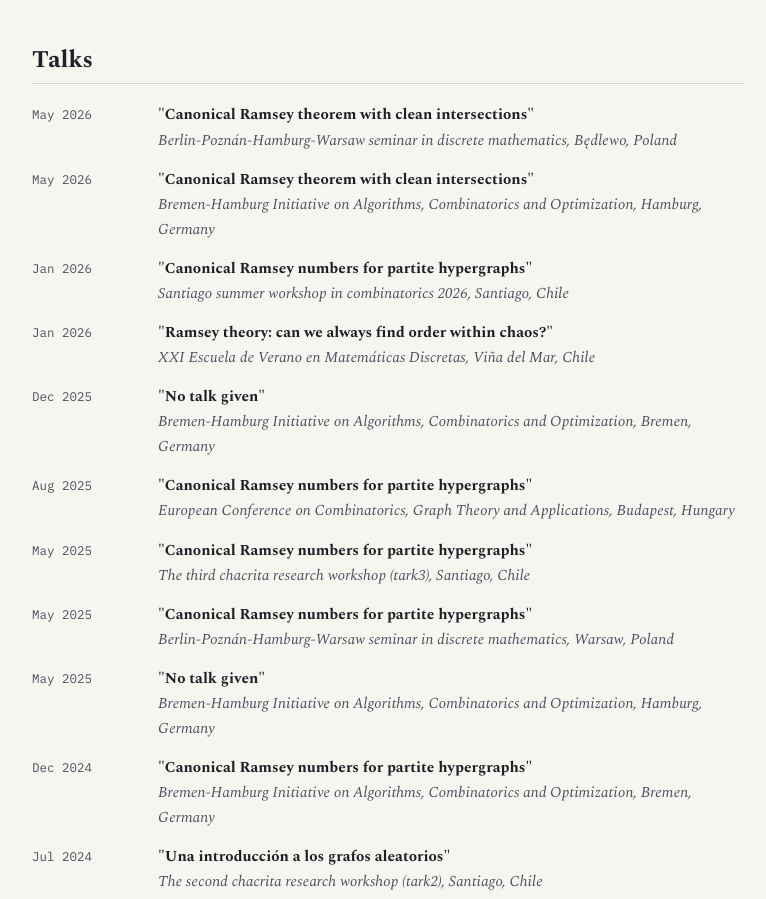
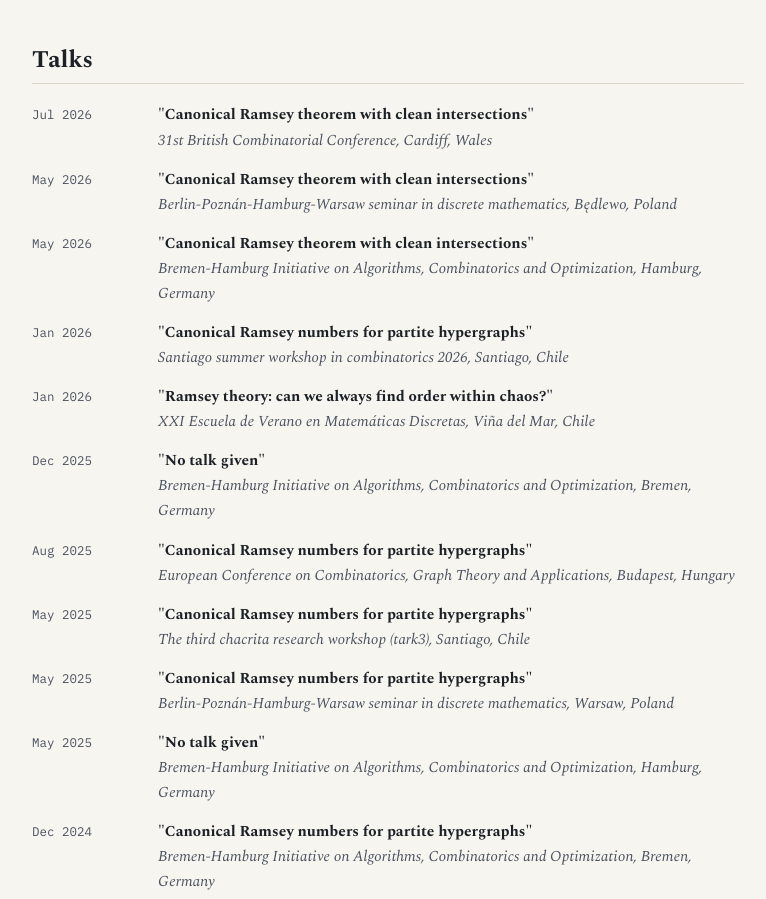
Before and after one commit to matazocar/matazocar.github.io, a plain HTML site: page cv.html in a window 1280 px wide. Shown: the part 1409-2308 px from the top of the page, without its empty margins (252-1018 px from the left). Drawn offline with nearby package versions, Linux system fonts and the light colour scheme.

Commit message:
steps steps

```diff
--- a/cv.html
+++ b/cv.html
@@ -145,6 +145,13 @@
 
     <div class="cv-block">
       <div class="cv-entry">
+        <div class="when">Jul 2026</div>
+        <div class="what">
+          <strong>"Canonical Ramsey theorem with clean intersections"</strong><br>
+          <span class="where">31st British Combinatorial Conference, Cardiff, Wales</span>
+        </div>
+      </div>
+      <div class="cv-entry">
         <div class="when">May 2026</div>
         <div class="what">
           <strong>"Canonical Ramsey theorem with clean intersections"</strong><br>
```
Also changed, not shown: posts/bcc2026problems.md (added, +10 -0 lines), 1 other file.
